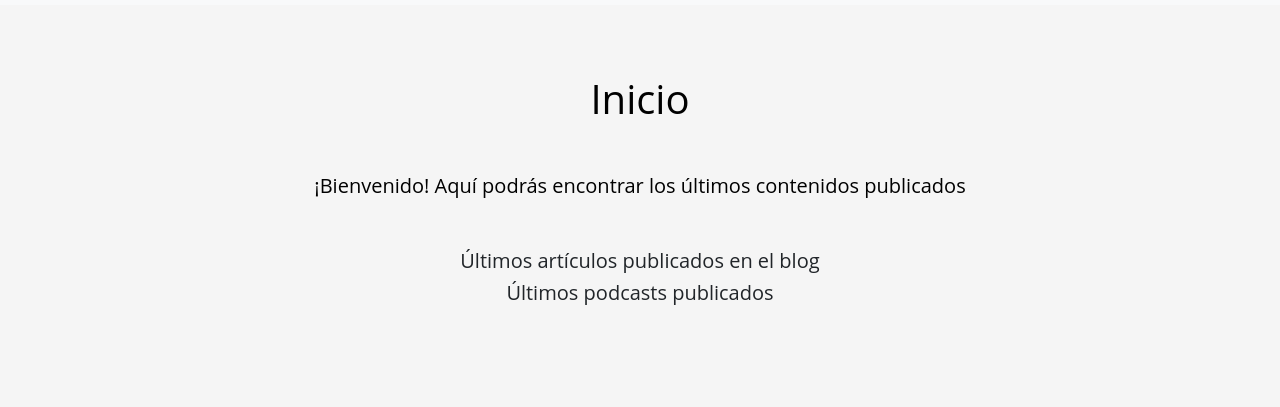
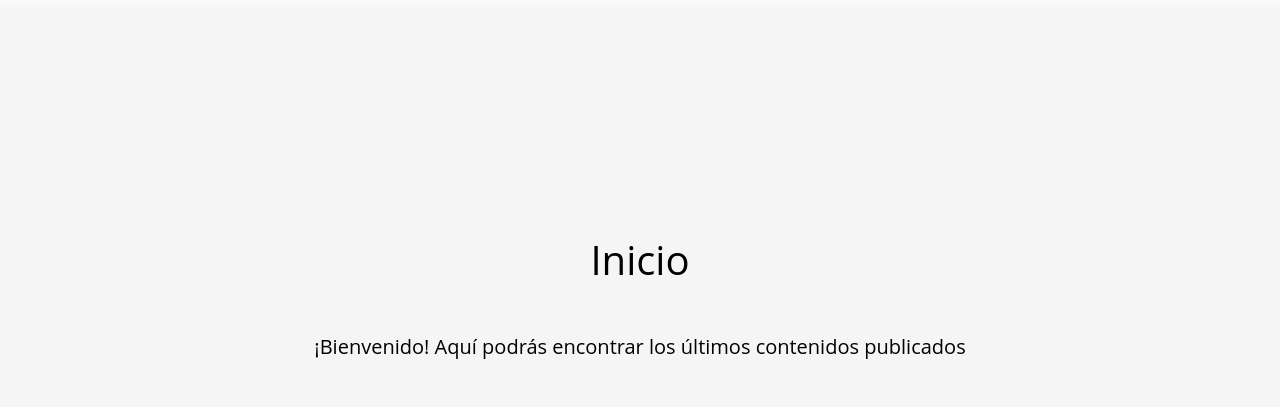
Before and after one commit to pildain/desarrollo-web-pildain, a plain HTML site: page index.html in a window 1280 px wide. Shown: the part 61-468 px from the top of the page. Drawn offline with nearby package versions, Linux system fonts and the light colour scheme.

Commit message:
Corregida la altura de la página.

```diff
--- a/scss/_body.scss
+++ b/scss/_body.scss
@@ -3,5 +3,5 @@ body{
     font-size: 14px;
     background: #f5f5f5;
     margin-bottom: 60px;
-    min-height: 100%;
+    height: 100%;
 }
--- a/scss/_html.scss
+++ b/scss/_html.scss
@@ -1,4 +1,4 @@
 html{
-    min-height: 100%;
+    height: 75%;
     position: relative;
 }
--- a/scss/main/_main.scss
+++ b/scss/main/_main.scss
@@ -5,4 +5,5 @@
     flex-direction: column;
     margin: 50px;
     padding: 20px;
+    height: 100%;
 }
```
Also changed, not shown: style.css, 1 other file.
